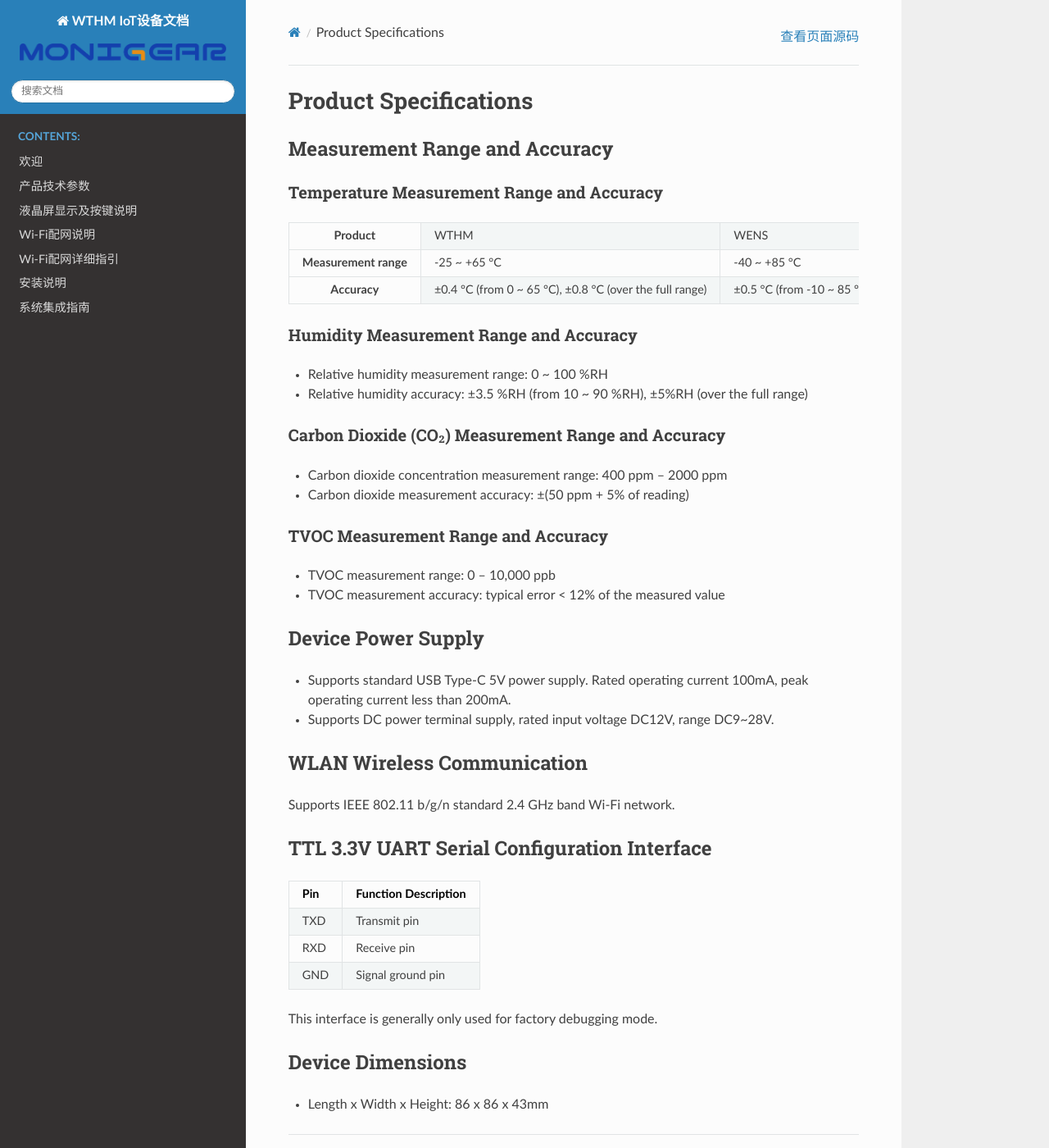
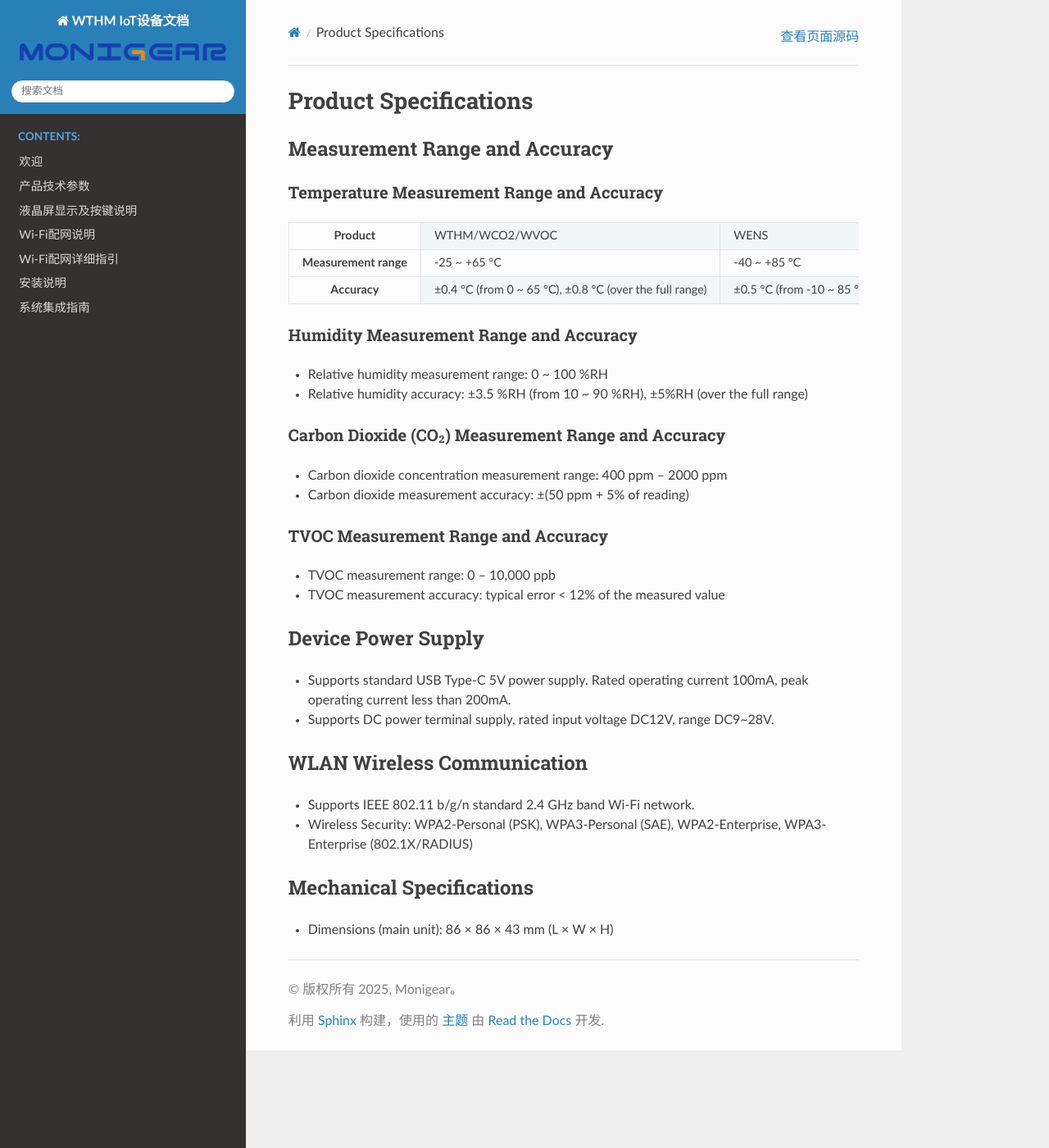
Before and after one commit to laosongbaba/wthm_docs_sphinx, a Sphinx documentation site: the page built from docs/en/product-specs.rst, in a window 1280 px wide and 1400 px high. Shown: the whole window at 82% size. Built offline with Sphinx 7.4.7 and the Read the Docs theme 3.1.0, drawn with Linux system fonts in a browser that asks for light colours.

Commit message:
Update en/product-specs.rst

```diff
--- a/docs/en/product-specs.rst
+++ b/docs/en/product-specs.rst
@@ -11,7 +11,7 @@ Temperature Measurement Range and Accuracy
    :stub-columns: 1
 
    * - Product
-     - WTHM
+     - WTHM/WCO2/WVOC
      - WENS
    * - Measurement range
      - -25 ~ +65 °C
@@ -47,26 +47,10 @@ Device Power Supply
 WLAN Wireless Communication
 ---------------------------
 
-Supports IEEE 802.11 b/g/n standard 2.4 GHz band Wi-Fi network.
+- Supports IEEE 802.11 b/g/n standard 2.4 GHz band Wi-Fi network.
+- Wireless Security: WPA2-Personal (PSK), WPA3-Personal (SAE), WPA2-Enterprise, WPA3-Enterprise (802.1X/RADIUS)
 
-TTL 3.3V UART Serial Configuration Interface
---------------------------------------------
-
-.. list-table::
-   :header-rows: 1
-
-   * - Pin
-     - Function Description
-   * - TXD
-     - Transmit pin
-   * - RXD
-     - Receive pin
-   * - GND
-     - Signal ground pin
-
-This interface is generally only used for factory debugging mode.
-
-Device Dimensions
+Mechanical Specifications
 -----------------
 
-- Length x Width x Height: 86 x 86 x 43mm
+- Dimensions (main unit): 86 × 86 × 43 mm (L × W × H)
```
